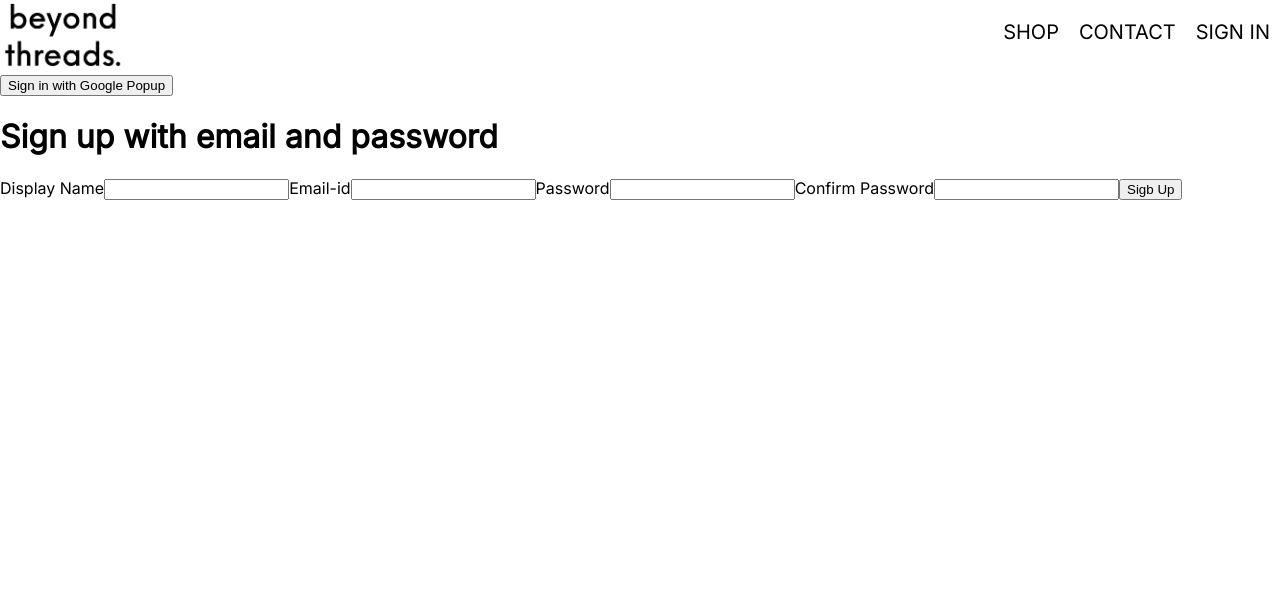
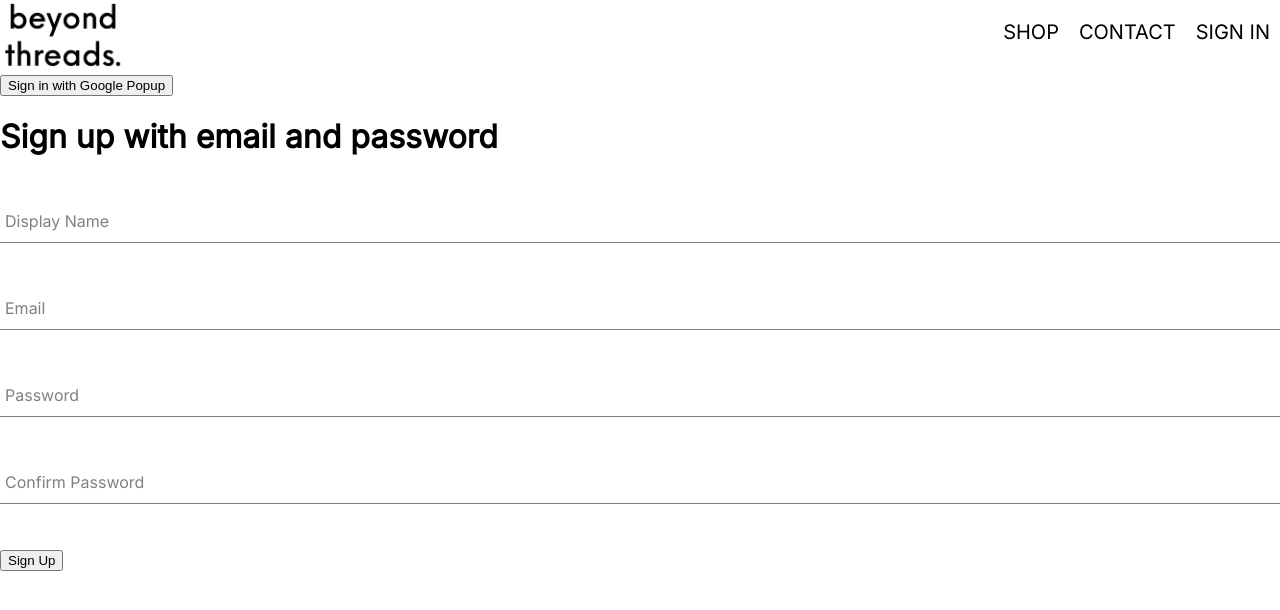
Before and after one commit to harshpalkar/beyond-threads, a React (Create React App) app: page /sign-in in a window 1280 px wide. Shown: the top 610 px of the page. Built offline with nearby package versions, Linux system fonts and the light colour scheme.

Commit message:
sign-up-form

```diff
--- /dev/null
+++ b/src/components/form-input/form-input.component.jsx
@@ -0,0 +1,19 @@
+import "../form-input/form-input.styles.scss";
+const FormInput = ({ label, ...otherprops }) => {
+  return (
+    <div className="group">
+      <input className="form-input" {...otherprops} />
+      {label && (
+        <label
+          className={`${
+            otherprops.value.length ? "shrink" : ""
+          }form-input-label`}
+        >
+          {label}
+        </label>
+      )}
+    </div>
+  );
+};
+
+export default FormInput;
--- /dev/null
+++ b/src/components/form-input/form-input.styles.scss
@@ -0,0 +1,54 @@
+$sub-color: grey;
+$main-color: black;
+
+@mixin shrinkLabel {
+  top: -14px;
+  font-size: 12px;
+  color: $main-color;
+}
+
+.group {
+  position: relative;
+  margin: 45px 0;
+
+  .form-input {
+    background: none;
+    background-color: white;
+    color: $sub-color;
+    font-size: 18px;
+    padding: 10px 10px 10px 5px;
+    display: block;
+    width: 100%;
+    border: none;
+    border-radius: 0;
+    border-bottom: 1px solid $sub-color;
+    margin: 25px 0;
+
+    &:focus {
+      outline: none;
+    }
+
+    &:focus ~ .form-input-label {
+      @include shrinkLabel();
+    }
+  }
+
+  input[type="password"] {
+    letter-spacing: 0.3em;
+  }
+
+  .form-input-label {
+    color: $sub-color;
+    font-size: 16px;
+    font-weight: normal;
+    position: absolute;
+    pointer-events: none;
+    left: 5px;
+    top: 10px;
+    transition: 300ms ease all;
+
+    &.shrink {
+      @include shrinkLabel();
+    }
+  }
+}
--- a/src/components/sign-up-form/sign-up-form.component.jsx
+++ b/src/components/sign-up-form/sign-up-form.component.jsx
@@ -1,24 +1,100 @@
 import React from "react";
+import { useState } from "react";
+import { createUserWithEmailAndPassword } from "firebase/auth";
+import { createUserDocument } from "../../utils/firebase/firebase.utils";
+import { getAuth } from "firebase/auth";
+import FormInput from "../form-input/form-input.component";
+import "../form-input/form-input.styles.scss";
+
+const defaultFormFields = {
+  displayName: "",
+  email: "",
+  password: "",
+  confirmPassword: "",
+};
 
 const SignUpForm = () => {
+  //using the setter function
+
+  const [formFields, setFormFields] = useState(defaultFormFields);
+  const { displayName, email, password, confirmPassword } = formFields;
+
+  console.log(formFields);
+
+  const handleSubmit = async (event) => {
+    event.preventDefault();
+
+    if (password !== confirmPassword) {
+      alert("Passwords do not match!");
+      return;
+    }
+
+    try {
+      const auth = getAuth();
+      const { user } = await createUserWithEmailAndPassword(
+        auth,
+        email,
+        password
+      );
+
+      await createUserDocument(user, { displayName });
+    } catch (error) {
+      if (error.code === "auth/email-already-in-use") {
+        alert("This email account already exists");
+      } else {
+        console.log(error);
+      }
+    }
+  };
+
+  const handleChange = (event) => {
+    const { name, value } = event.target;
+
+    setFormFields({ ...formFields, [name]: value });
+  };
+
   return (
     <div>
       <h1>Sign up with email and password</h1>
 
-      <form onSubmit={() => {}}>
-        <label htmlFor="">Display Name</label>
-        <input type="text" required />
+      <form onSubmit={handleSubmit}>
+        <FormInput
+          label="Display Name"
+          type="text"
+          required
+          onChange={handleChange}
+          name="displayName"
+          value={displayName}
+        />
 
-        <label htmlFor="">Email-id</label>
-        <input type="email" required />
+        <FormInput
+          label="Email"
+          type="email"
+          required
+          onChange={handleChange}
+          name="email"
+          value={email}
+        />
 
-        <label htmlFor="">Password</label>
-        <input type="password" required />
+        <FormInput
+          label="Password"
+          type="password"
+          required
+          onChange={handleChange}
+          name="password"
+          value={password}
+        />
 
-        <label htmlFor="">Confirm Password</label>
-        <input type="password" required />
+        <FormInput
+          label="Confirm Password"
+          type="password"
+          required
+          onChange={handleChange}
+          name="confirmPassword"
+          value={confirmPassword}
+        />
 
-        <button type="submit">Sigb Up</button>
+        <button type="submit">Sign Up</button>
       </form>
     </div>
   );
--- a/src/utils/firebase/firebase.utils.js
+++ b/src/utils/firebase/firebase.utils.js
@@ -4,6 +4,7 @@
   signInWithRedirect,
   signInWithPopup,
   GoogleAuthProvider,
+  createUserWithEmailAndPassword,
 } from "firebase/auth";
 
 import { getFirestore, doc, getDoc, setDoc } from "firebase/firestore";
@@ -34,7 +35,11 @@
 export const db = getFirestore();
 //This actually helps us get access to the firebase database.
 
-export const createUserDocument = async(userAuth) => {
+export const createUserDocument = async (
+  userAuth,
+  additionalInformation = {}
+) => {
+  if (!userAuth) return;
   const userDocRef = doc(db, "users", userAuth.uid);
 
   console.log(userDocRef);
@@ -55,6 +60,7 @@
         displayName,
         createdDate,
         email,
+        ...additionalInformation,
       });
     } catch (error) {
       console.log("Error", error.message);
@@ -63,3 +69,9 @@
 
   return userDocRef;
 };
+//This allows to control how the utilities will affect with respect to these services.
+export const AuthUserWithEmailPassword = async (email, password) => {
+  if (!email || !password) return;
+
+  return await createUserWithEmailAndPassword(auth, email, password);
+};
```
Lines whose indentation alone changed are shown as unchanged.
